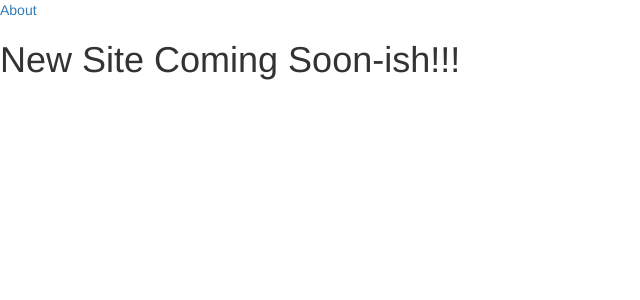
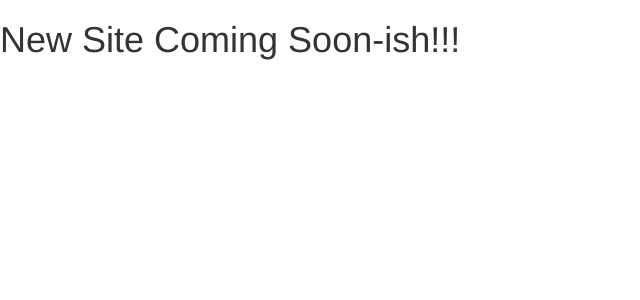
Before and after one commit to kevindeleon/kevindeleon.github.io, a Jekyll site: the page built from index.html, in a window 1280 px wide. Shown: the top 300 px of the page, without its empty margins (0-640 px from the left). Built offline with Jekyll 4.4.1, drawn with Linux system fonts in a browser that asks for light colours; Markdown is read by kramdown in place of the engine named in the settings; the list of posts is cut into pages by our own code.

```diff
--- a/_includes/header.html
+++ b/_includes/header.html
@@ -1,11 +1,3 @@
 <header class="site-header">
-	<nav class="site-nav">
-		<div class="trigger">
-			{% for page in site.pages %}
-				{% if page.title %}
-				<a class="page-link" href="{{ page.url | prepend: site.baseurl }}">{{ page.title }}</a>
-				{% endif %}
-			{% endfor %}
-		</div>
-	</nav>
+
 </header>
```
Also changed, not shown: 1 other file.
